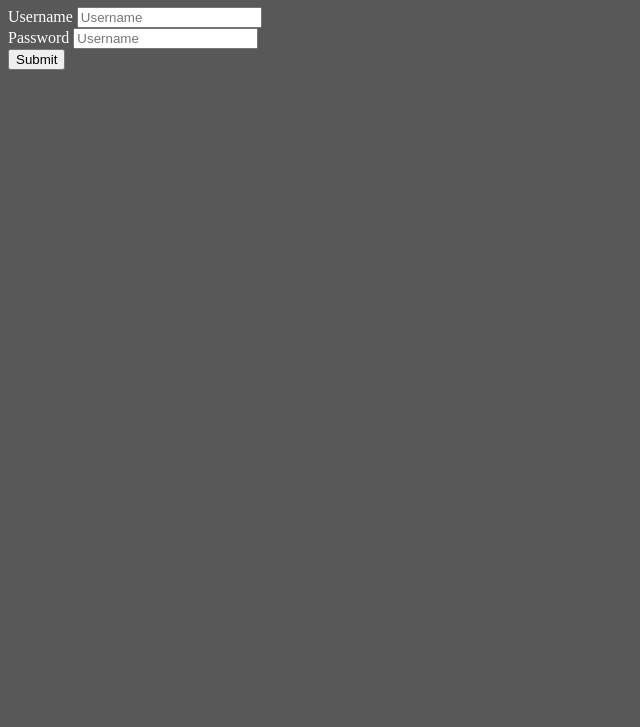
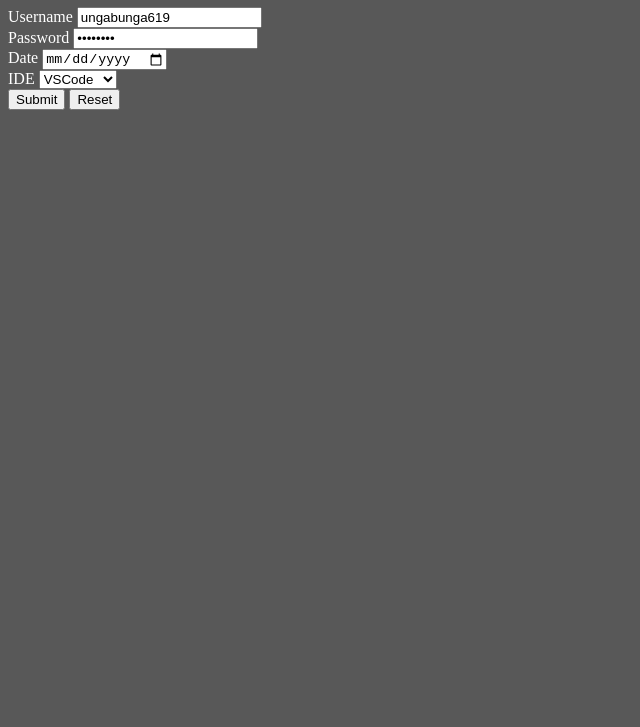
Before and after one commit to blackST4Rez/HTML, a plain HTML site: page Forms/form.html in a window 1280 px wide. Shown: the part 73-800 px from the top of the page, without its empty margins (0-640 px from the left). Drawn offline with Linux system fonts and the light colour scheme.

Commit message:
Select Tag has been added.

```diff
--- a/Forms/form.html
+++ b/Forms/form.html
@@ -21,12 +21,23 @@
         <form action="" method="GET" accept-charset="utf-8" autocomplete="off" enctype="">
 
             <label for="Uname">Username</label>
-            <input type="text" placeholder="Username" name="" id="Uname">
+            <input type="text" placeholder="Username" name="" id="Uname" value="ungabunga619">
         <br>
             <label for="Pass">Password</label>
-            <input type="password" placeholder="Username" name="" id="Pass">
+            <input type="password" placeholder="Username" name="" id="Pass" value="abcd1234">
+        <br>
+            <label for="Dname">Date</label>
+            <input type="date" name="" id="Dname">
+        <br>
+            <label for="Sname">IDE</label>
+            <select name="" id="Sname">
+                <option value="VSCode">VSCode</option>
+                <option value="IntelliJ">IntelliJ</option>
+                <option value="PyCharm">PyCharm</option>
+            </select>
         <br>
             <button type="submit">Submit</button>
+            <button type="reset">Reset</button>
         </form>
 
     </body>
```
